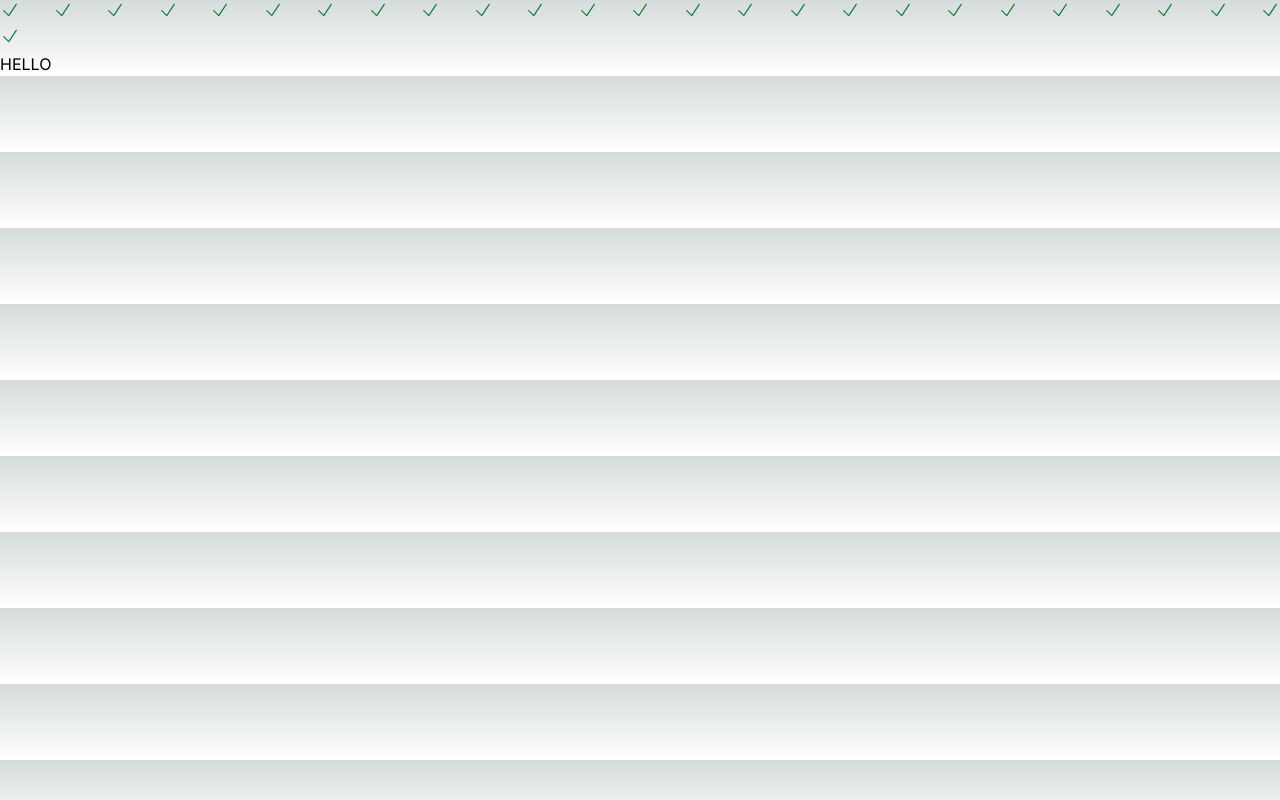
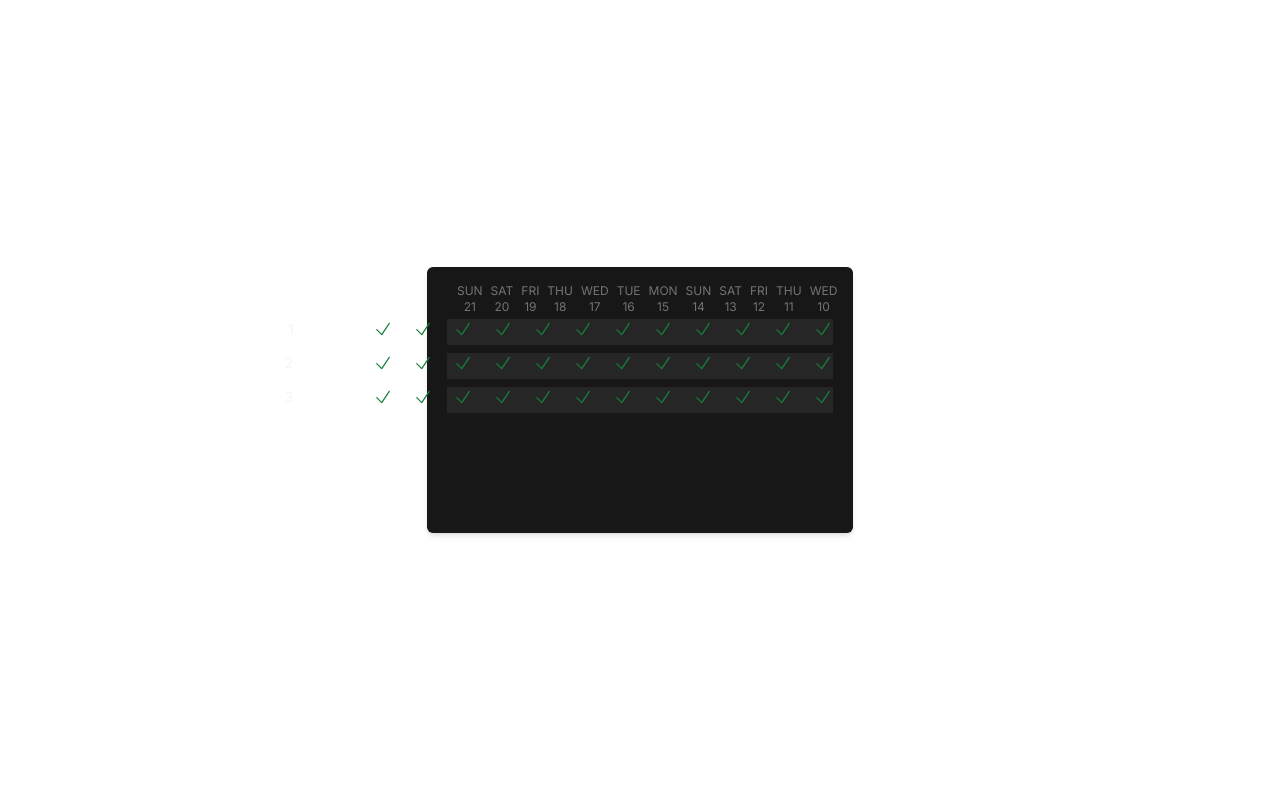
Before and after one commit to MahmoudZayad/Habits-App, a Next.js app: page / in a window 1280 px wide. Built offline with nearby package versions, Linux system fonts and the light colour scheme.

Commit message:
Added Date heading and adjusted CSS

```diff
--- a/app/lib/definitions.ts
+++ b/app/lib/definitions.ts
@@ -4,7 +4,7 @@ export type Habit = {
     color: string;
     startDate: Date; // Date habit was started
     endDate: Date; // Date habit was deleted
-    results: number[]; // 0 = fail, 1 = success
+    results: boolean[];
 }
 
 export const months = [
@@ -14,6 +14,6 @@ export const months = [
 export type Month = typeof months[number];
 
 export const days = [
-    'Sunday', 'Monday', 'Tuesday', 'Wednesday', 'Thursday', 'Friday', 'Saturday'
+    'SUN', 'MON', 'TUE', 'WED', 'THU', 'FRI', 'SAT'
 ] as const;
 export type Day = typeof days[number];
--- a/app/page.tsx
+++ b/app/page.tsx
@@ -1,13 +1,14 @@
 import React from 'react'
 import {HabitCheck} from '@/app/ui/habits/habit-check'
-import HabitRow from '@/app/ui/habits/habit-check';
-export default function HabitTable() {
+import HabitTable from '@/app/ui/habits/habit-check';
+
+
+
+export default function Table() {
   return (
-      <div>
-          <HabitRow/>
-          <HabitCheck completed = {true}/>
-          <h1>HELLO</h1>
-      </div>
+    <div>
+      <HabitTable />
+    </div>
 
   );
 }
--- a/app/ui/global.css
+++ b/app/ui/global.css
@@ -12,16 +12,11 @@
   :root {
     --foreground-rgb: 255, 255, 255;
     --background-start-rgb: 0, 0, 0;
-    --background-end-rgb: 0, 0, 0;
+    --background-end-rgb: 10, 10, 10;
   }
 }
 
 body {
   color: rgb(var(--foreground-rgb));
-  background: linear-gradient(
-      to bottom,
-      transparent,
-      rgb(var(--background-end-rgb))
-    )
-    rgb(var(--background-start-rgb));
+  background: rgb(var(--background-end-rgb));
 }
--- a/app/ui/habits/habit-check.tsx
+++ b/app/ui/habits/habit-check.tsx
@@ -9,7 +9,7 @@ import {
 
 
 
-export default function HabitRow() {
+export function HabitRow({name}:{name:string}) {
     const [windowWidth, setWindowWidth] = useState(window.innerWidth);
 
     useEffect(() => {
@@ -18,19 +18,22 @@ export default function HabitRow() {
       return () => window.removeEventListener('resize', handleResize);
     }, []);
 
-    const numberOfChecks = Math.floor(windowWidth / 50); // Change 200 to the width of your buttons
+    const numberOfChecks = Math.floor(windowWidth / 100); // Change 200 to the width of your buttons
     const buttons = Array.from({ length: numberOfChecks }, (_, i) => i + 1);
 
     return (
-      <div style={{ display: 'flex', justifyContent: 'space-between' }}>
-        {buttons.map((buttonIndex) => (
-          <HabitCheck completed = {true} key={buttonIndex}/>
-        ))}
+      <div className = 'bg-neutral-800 flex space-x-20 justify-end'>
+        <h3 className = 'text-sm text-neutral-100'>{name}</h3>
+        <div className = 'flex space-x-5'>
+          {buttons.map((buttonIndex) => (
+            <HabitCheck  color = {""} completed = {true} key={buttonIndex}/>
+          ))}
+          </div>
       </div>
     );
   }
 
-export function HabitCheck({completed}:{completed:boolean}) {
+export function HabitCheck({color, completed}:{color: string, completed:boolean}) {
 
     const [complete, setComplete] = useState(completed)
 
@@ -41,8 +44,44 @@ export function HabitCheck({completed}:{completed:boolean}) {
     return (
       <div>
         <button onClick={handleClick}>
-            {complete ? <CheckIcon className="h-5 w-5 text-green-700" /> : <XMarkIcon className="h-5 w-5 text-gray-700" />}
+            {complete ? <CheckIcon className="h-5 w-5 text-green-700" /> : <XMarkIcon className="h-5 w-5 text-neutral-700" />}
         </button>
       </div>
     );
   }
+
+function getPastDays(days) {
+  const result = [];
+  for (let i = 0; i < days; i++) {
+    const date = new Date();
+    date.setDate(date.getDate() - i);
+    const formattedDate = date.toLocaleDateString('en-US', { day: 'numeric', weekday: 'short' });
+    result.push(formattedDate.toUpperCase().split(' '));
+  }
+  return result;
+}
+
+export default function HabitTable() {
+  const habits = ['1', '2', '3']; // Replace with your actual habits
+  const pastDays = getPastDays(12); // Get the past 7 days
+
+  return (
+    <div className="flex h-screen">
+      <div className="w-full md:w-1/2 lg:w-1/3 h-full md:h-1/2 lg:h-1/3 bg-neutral-900 shadow-md rounded-md p-4 m-auto">
+        <div className="text-center flex justify-end space-x-2 text-xs text-neutral-500">
+        {pastDays.map((day, index) => (
+            <div key={index}>
+              <div>{day[1]}</div>
+              <div>{day[0]}</div>
+            </div>
+          ))}
+        </div>
+        {habits.map((habit, index) => (
+          <div className="p-1" key={index}>
+            <HabitRow name={habit} />
+          </div>
+        ))}
+      </div>
+    </div>
+  );
+}
```
